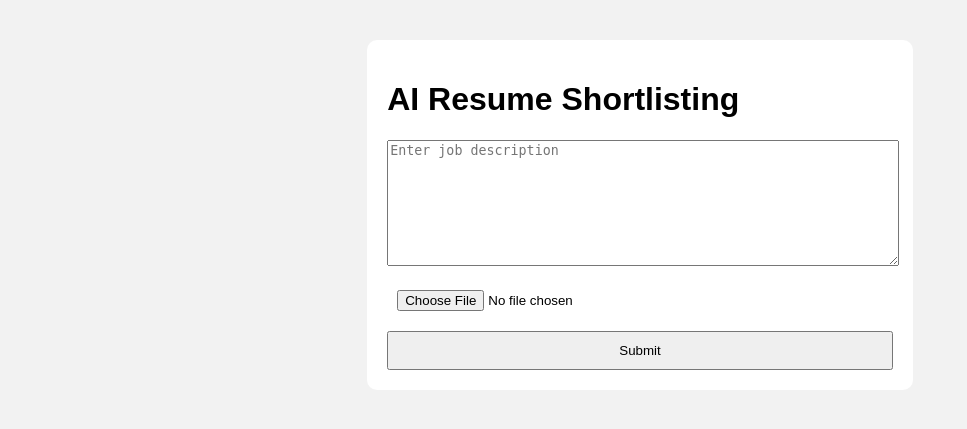
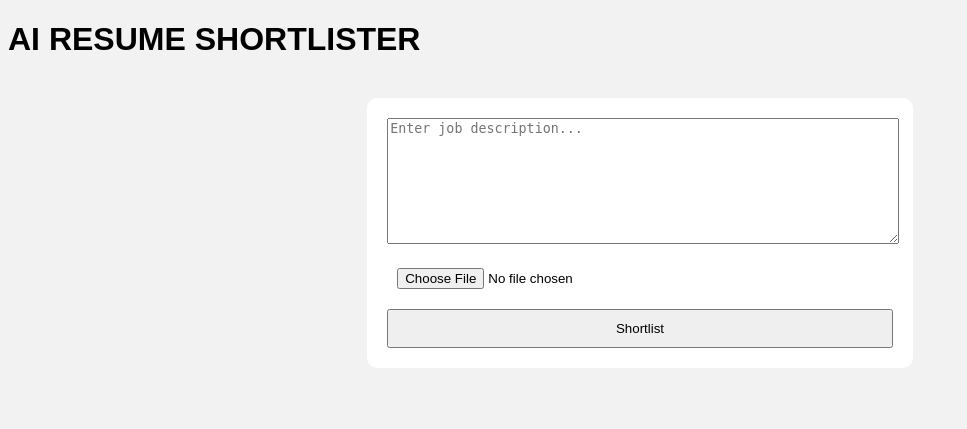
Before and after one commit to govindapasi/ai-resume-shortlist, a Flask app: page / in a window 1280 px wide. Shown: the top 429 px of the page, without its empty margins (0-967 px from the left). Run offline with Flask 3, Linux system fonts and the light colour scheme.

Commit message:
Update index.html

```diff
--- a/templates/index.html
+++ b/templates/index.html
@@ -1,22 +1,26 @@
 <!DOCTYPE html>
 <html>
 <head>
-    <title>AI Resume Shortlist</title>
+    <title>AI Resume Shortlister</title>
     <link rel="stylesheet" href="/static/style.css">
 </head>
 <body>
+
+    <h1 class="gradient-text">AI RESUME SHORTLISTER</h1>
+
     <div class="container">
-<h1>AI Resume Shortlisting</h1>
         <form method="POST" enctype="multipart/form-data">
-<textarea name="job_desc" placeholder="Enter job description" required></textarea>
+            <textarea name="job_desc" placeholder="Enter job description..." required></textarea>
             <input type="file" name="resume" required>
-<button type="submit">Submit</button>
+            <button type="submit">Shortlist</button>
         </form>
+
         {% if result is not none %}
         <div class="result">
             <h2>Match Score: {{ result }}%</h2>
         </div>
         {% endif %}
     </div>
+
 </body>
 </html>
```
Lines whose indentation alone changed are shown as unchanged.
